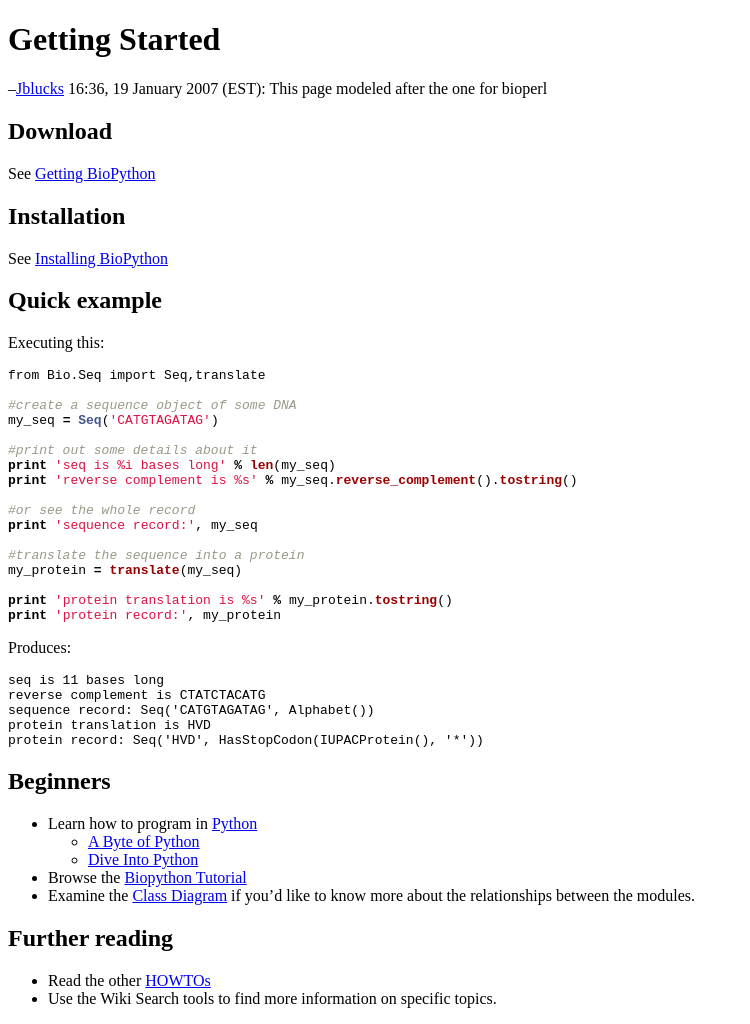
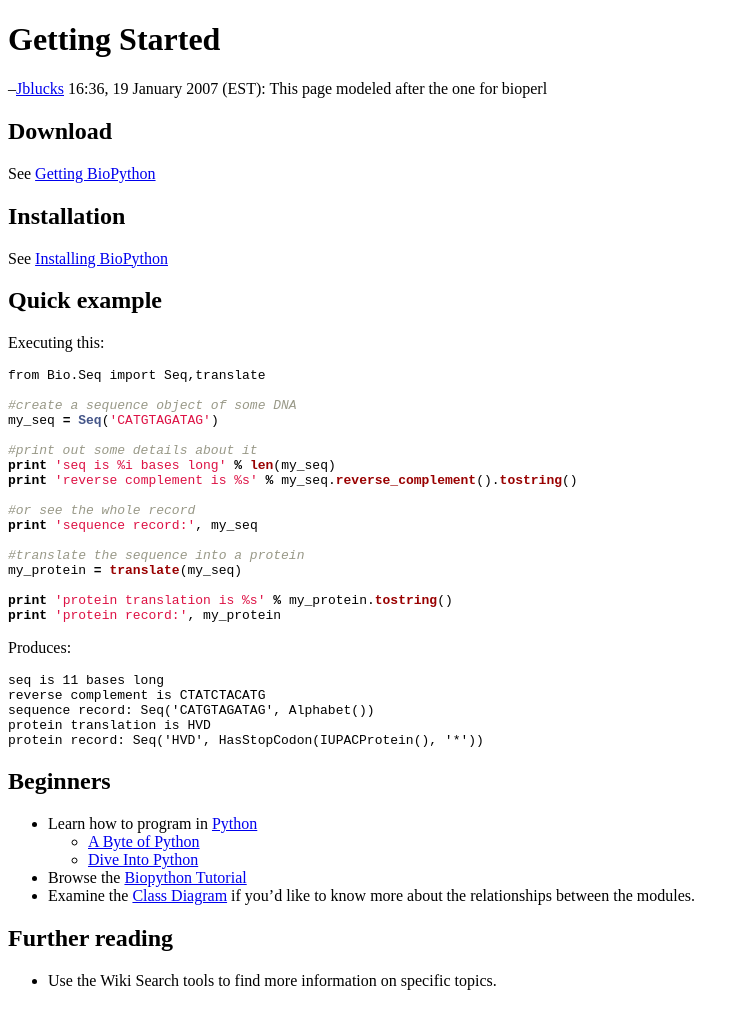
Before and after one commit to biopython/biopython.github.io, a Jekyll site: the page built from wiki/Getting_Started.md, in a window 1280 px wide. Shown: the whole page, without its empty margins (0-750 px from the left). Built offline with Jekyll 4.4.1, drawn with Linux system fonts in a browser that asks for light colours; part of the change alters nothing that is shown.

Commit message:
/* Further reading */

```diff
--- a/wiki/Getting_Started.md
+++ b/wiki/Getting_Started.md
@@ -2,9 +2,6 @@
 title: Getting Started
 permalink: wiki/Getting_Started
 layout: wiki
-tags:
- - Documentation
- - TODO
 ---
 
 --[Jblucks](User%3AJblucks "wikilink") 16:36, 19 January 2007 (EST):
@@ -70,6 +67,5 @@ Beginners
 Further reading
 ---------------
 
--   Read the other [HOWTOs](HOWTOs "wikilink")
 -   Use the Wiki Search tools to find more information on
     specific topics.
```
Also changed, not shown: 1 other file.
